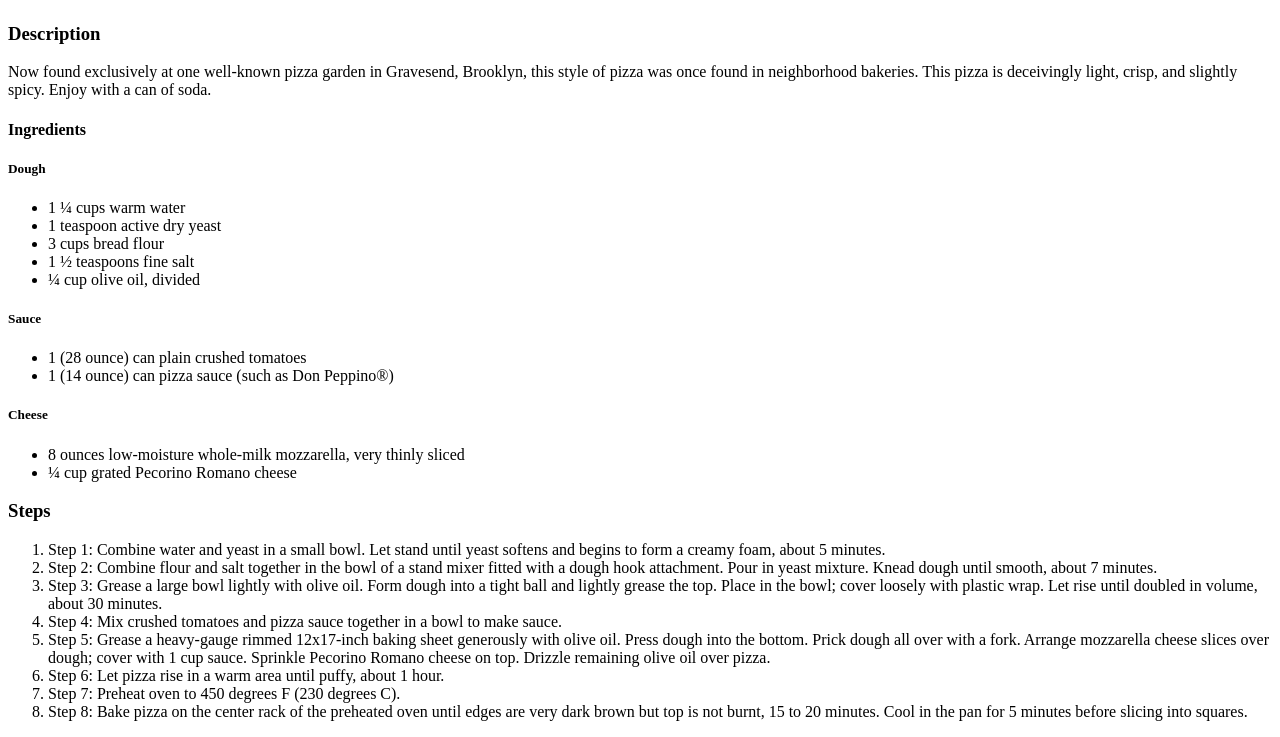
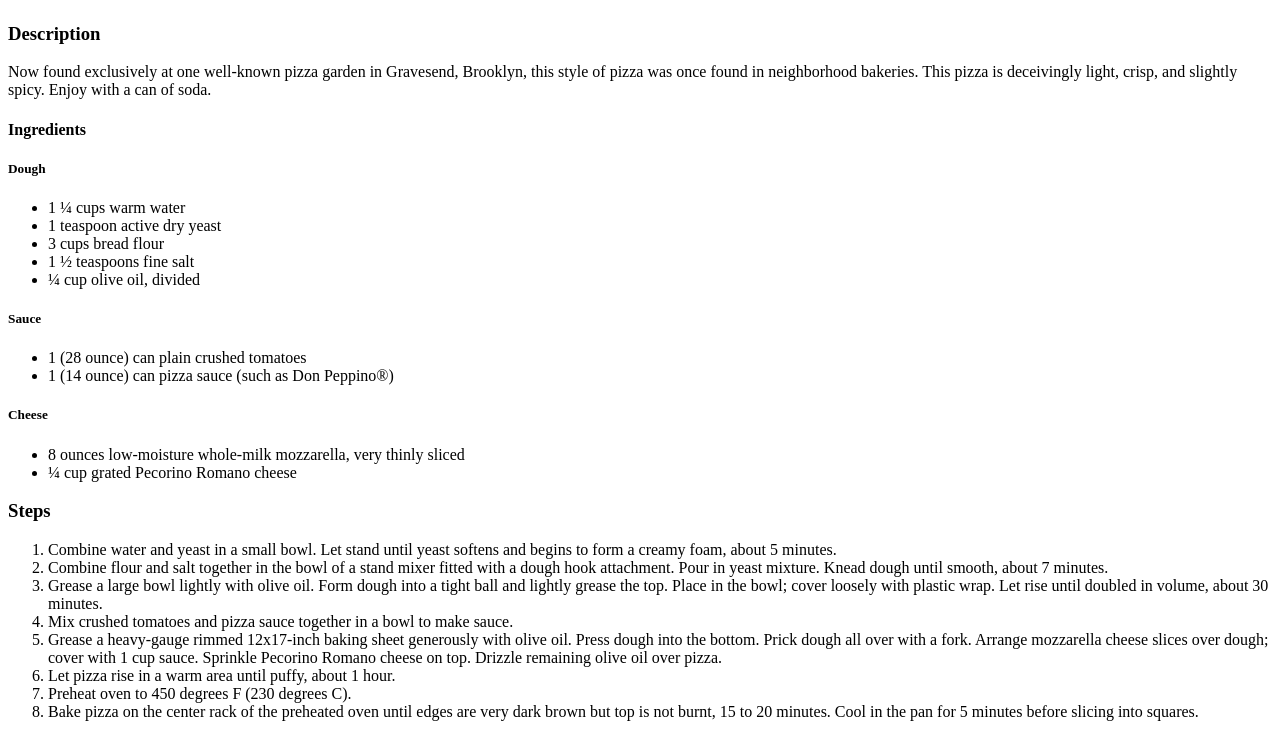
Before and after one commit to mattencius/odin-recipes, a plain HTML site: page recipes/bakery-style-pizza.html in a window 1280 px wide. Shown: the part 761-1498 px from the top of the page. Drawn offline with Linux system fonts and the light colour scheme.

Commit message:
Edit bakery-style.pizza.html

```diff
--- a/recipes/bakery-style-pizza.html
+++ b/recipes/bakery-style-pizza.html
@@ -32,14 +32,14 @@
     </ul>
     <h3>Steps</h3>
     <ol>
-        <li>Step 1: Combine water and yeast in a small bowl. Let stand until yeast softens and begins to form a creamy foam, about 5 minutes.</li>
-        <li>Step 2: Combine flour and salt together in the bowl of a stand mixer fitted with a dough hook attachment. Pour in yeast mixture. Knead dough until smooth, about 7 minutes.</li>
-        <li>Step 3: Grease a large bowl lightly with olive oil. Form dough into a tight ball and lightly grease the top. Place in the bowl; cover loosely with plastic wrap. Let rise until doubled in volume, about 30 minutes.</li>
-        <li>Step 4: Mix crushed tomatoes and pizza sauce together in a bowl to make sauce.</li>
-        <li>Step 5: Grease a heavy-gauge rimmed 12x17-inch baking sheet generously with olive oil. Press dough into the bottom. Prick dough all over with a fork. Arrange mozzarella cheese slices over dough; cover with 1 cup sauce. Sprinkle Pecorino Romano cheese on top. Drizzle remaining olive oil over pizza.</li>
-        <li>Step 6: Let pizza rise in a warm area until puffy, about 1 hour.</li>
-        <li>Step 7: Preheat oven to 450 degrees F (230 degrees C).</li>
-        <li>Step 8: Bake pizza on the center rack of the preheated oven until edges are very dark brown but top is not burnt, 15 to 20 minutes. Cool in the pan for 5 minutes before slicing into squares.</li>
+        <li> Combine water and yeast in a small bowl. Let stand until yeast softens and begins to form a creamy foam, about 5 minutes.</li>
+        <li> Combine flour and salt together in the bowl of a stand mixer fitted with a dough hook attachment. Pour in yeast mixture. Knead dough until smooth, about 7 minutes.</li>
+        <li> Grease a large bowl lightly with olive oil. Form dough into a tight ball and lightly grease the top. Place in the bowl; cover loosely with plastic wrap. Let rise until doubled in volume, about 30 minutes.</li>
+        <li> Mix crushed tomatoes and pizza sauce together in a bowl to make sauce.</li>
+        <li> Grease a heavy-gauge rimmed 12x17-inch baking sheet generously with olive oil. Press dough into the bottom. Prick dough all over with a fork. Arrange mozzarella cheese slices over dough; cover with 1 cup sauce. Sprinkle Pecorino Romano cheese on top. Drizzle remaining olive oil over pizza.</li>
+        <li> Let pizza rise in a warm area until puffy, about 1 hour.</li>
+        <li> Preheat oven to 450 degrees F (230 degrees C).</li>
+        <li> Bake pizza on the center rack of the preheated oven until edges are very dark brown but top is not burnt, 15 to 20 minutes. Cool in the pan for 5 minutes before slicing into squares.</li>
     </ol>
 </body>
 </html>
```
